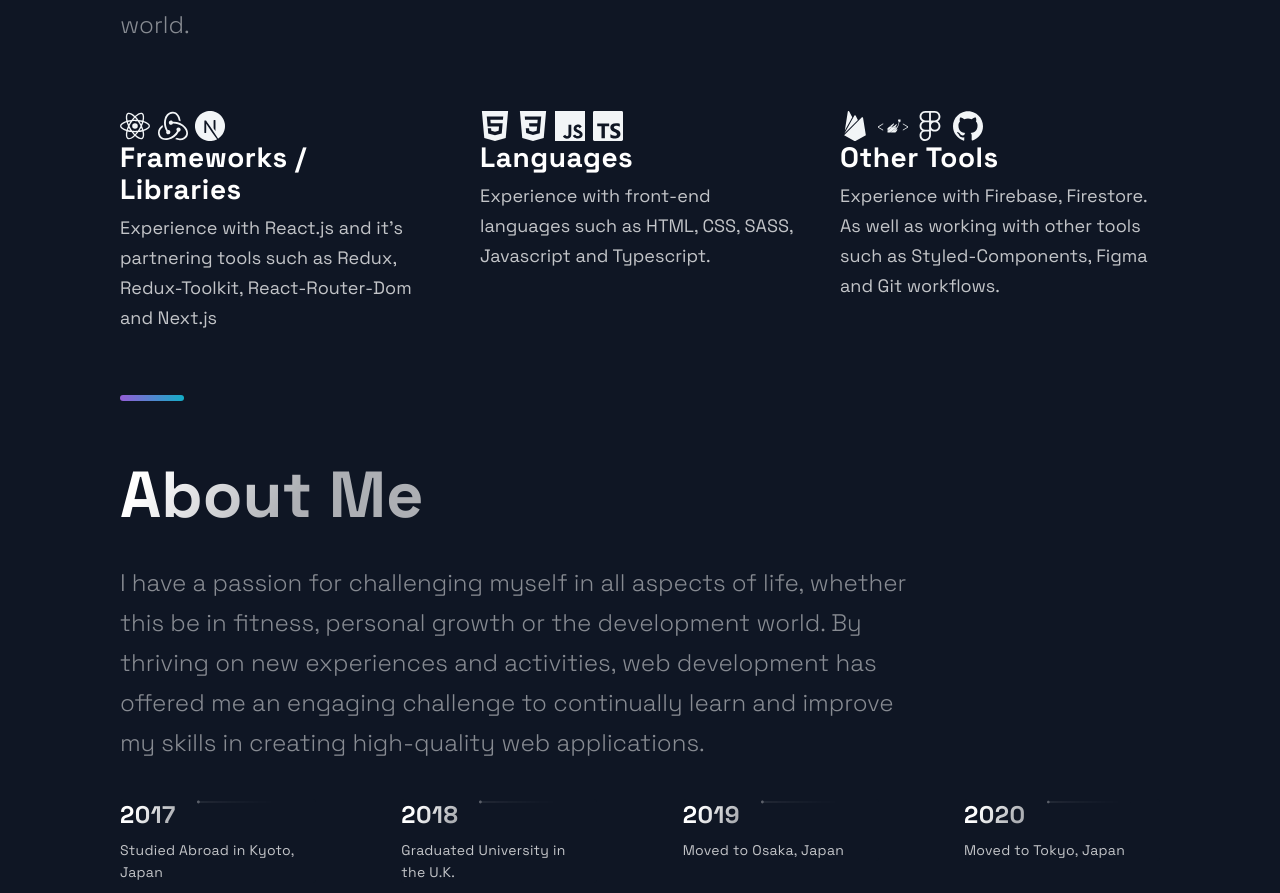
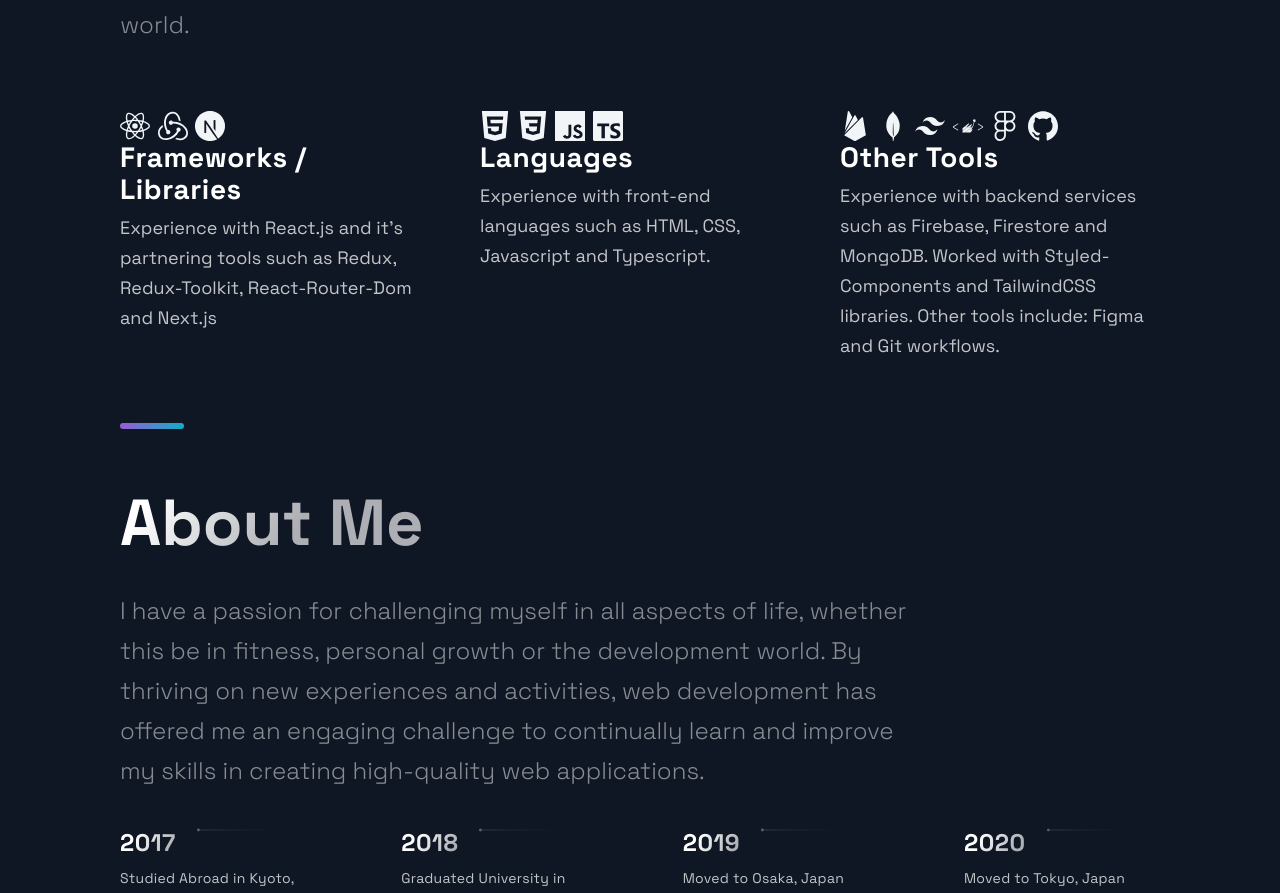
Before and after one commit to ashby-git/portfolio-website-next, a Next.js app: page / in a window 1280 px wide. Shown: the part 2429-3322 px from the top of the page. Built offline with nearby package versions, Linux system fonts and the light colour scheme.

Commit message:
💬 add more info & icons to tech section

```diff
--- a/src/components/Technologies/Technologies.js
+++ b/src/components/Technologies/Technologies.js
@@ -1,4 +1,4 @@
-import React from "react";
+import React from 'react';
 import {
   SiHtml5,
   SiCss3,
@@ -12,14 +12,16 @@ import {
   SiAdobexd,
   SiGithub,
   SiTypescript,
-} from "react-icons/si";
+  SiMongodb,
+  SiTailwindcss,
+} from 'react-icons/si';
 import {
   Section,
   SectionDivider,
   SectionText,
   SectionTitle,
-} from "../../styles/GlobalComponents";
-import * as S from "./TechnologiesStyles";
+} from '../../styles/GlobalComponents';
+import * as S from './TechnologiesStyles';
 
 const Technologies = () => (
   <Section id="tech">
@@ -56,14 +58,16 @@ const Technologies = () => (
         <S.ListContainer>
           <S.ListTitle>Languages</S.ListTitle>
           <S.ListParagraph>
-            Experience with front-end languages such as HTML, CSS, SASS,
-            Javascript and Typescript.
+            Experience with front-end languages such as HTML, CSS, Javascript
+            and Typescript.
           </S.ListParagraph>
         </S.ListContainer>
       </S.ListItem>
       <S.ListItem>
         <S.IconWrapper>
           <SiFirebase size="3rem" />
+          <SiMongodb size="3rem" />
+          <SiTailwindcss size="3rem" />
           <SiStyledcomponents size="3rem" />
           <SiFigma size="3rem" />
           <SiGithub size="3rem" />
@@ -71,8 +75,9 @@ const Technologies = () => (
         <S.ListContainer>
           <S.ListTitle>Other Tools</S.ListTitle>
           <S.ListParagraph>
-            Experience with Firebase, Firestore. As well as working with other
-            tools such as Styled-Components, Figma and Git workflows.
+            Experience with backend services such as Firebase, Firestore and
+            MongoDB. Worked with Styled-Components and TailwindCSS libraries.
+            Other tools include: Figma and Git workflows.
           </S.ListParagraph>
         </S.ListContainer>
       </S.ListItem>
```
